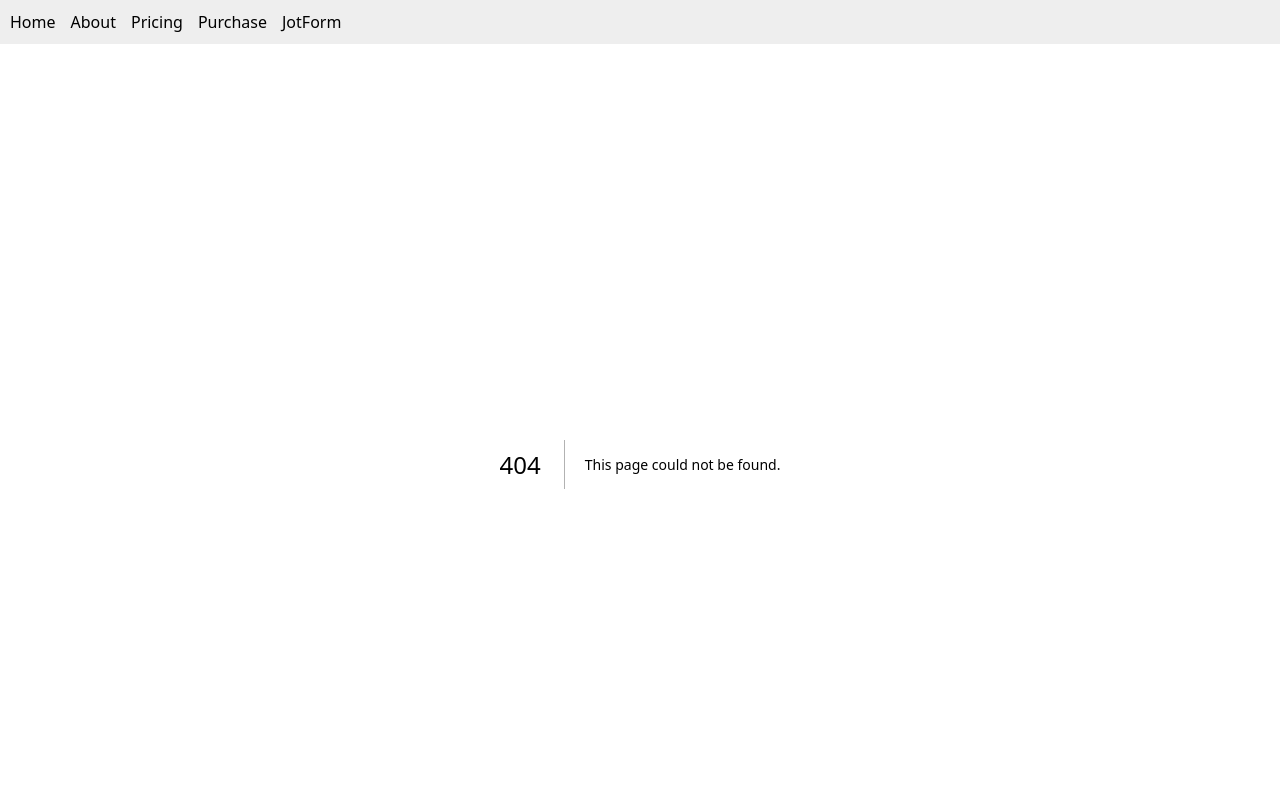
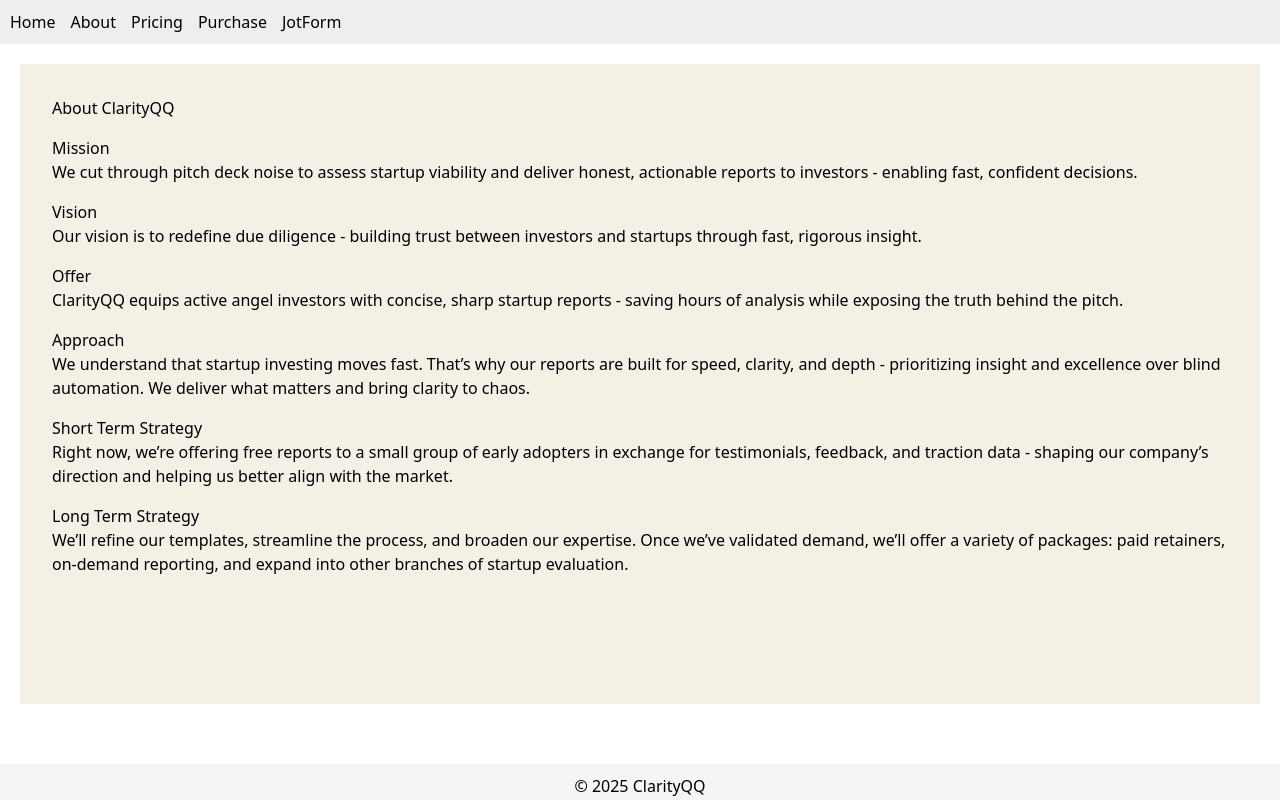
Before and after one commit to ClarityQQ/clarityqq, a Next.js app: page /about in a window 1280 px wide. Before the commit this address had no page. Shown: the top 800 px of the page. Built offline with nearby package versions, Linux system fonts and the light colour scheme.

Commit message:
Create about.js

```diff
--- /dev/null
+++ b/pages/about.js
@@ -0,0 +1,37 @@
+export default function About() {
+  return (
+    <main style={{ padding: '2rem', color: '#000', backgroundColor: '#f5f0e6', minHeight: '80vh' }}>
+      <h1>About ClarityQQ</h1>
+
+      <section style={{ marginTop: '1rem' }}>
+        <h2>Mission</h2>
+        <p>We cut through pitch deck noise to assess startup viability and deliver honest, actionable reports to investors - enabling fast, confident decisions.</p>
+      </section>
+
+      <section style={{ marginTop: '1rem' }}>
+        <h2>Vision</h2>
+        <p>Our vision is to redefine due diligence - building trust between investors and startups through fast, rigorous insight.</p>
+      </section>
+
+      <section style={{ marginTop: '1rem' }}>
+        <h2>Offer</h2>
+        <p>ClarityQQ equips active angel investors with concise, sharp startup reports - saving hours of analysis while exposing the truth behind the pitch.</p>
+      </section>
+
+      <section style={{ marginTop: '1rem' }}>
+        <h2>Approach</h2>
+        <p>We understand that startup investing moves fast. That’s why our reports are built for speed, clarity, and depth - prioritizing insight and excellence over blind automation. We deliver what matters and bring clarity to chaos.</p>
+      </section>
+
+      <section style={{ marginTop: '1rem' }}>
+        <h2>Short Term Strategy</h2>
+        <p>Right now, we’re offering free reports to a small group of early adopters in exchange for testimonials, feedback, and traction data - shaping our company’s direction and helping us better align with the market.</p>
+      </section>
+
+      <section style={{ marginTop: '1rem' }}>
+        <h2>Long Term Strategy</h2>
+        <p>We’ll refine our templates, streamline the process, and broaden our expertise. Once we’ve validated demand, we’ll offer a variety of packages: paid retainers, on-demand reporting, and expand into other branches of startup evaluation.</p>
+      </section>
+    </main>
+  );
+}
```
